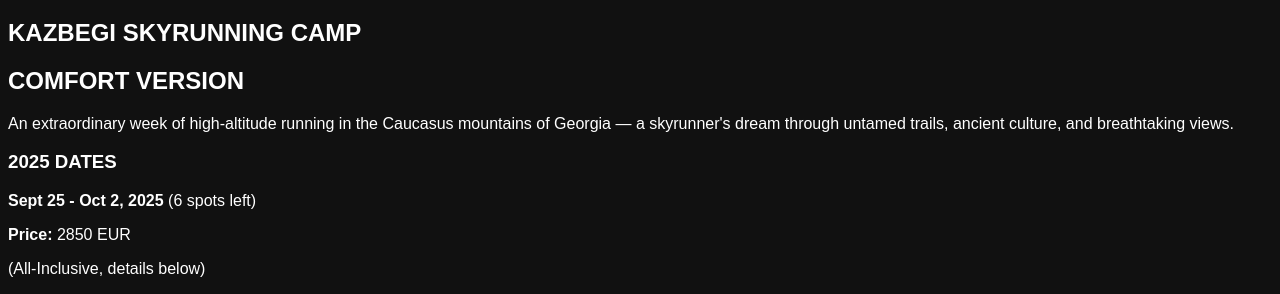
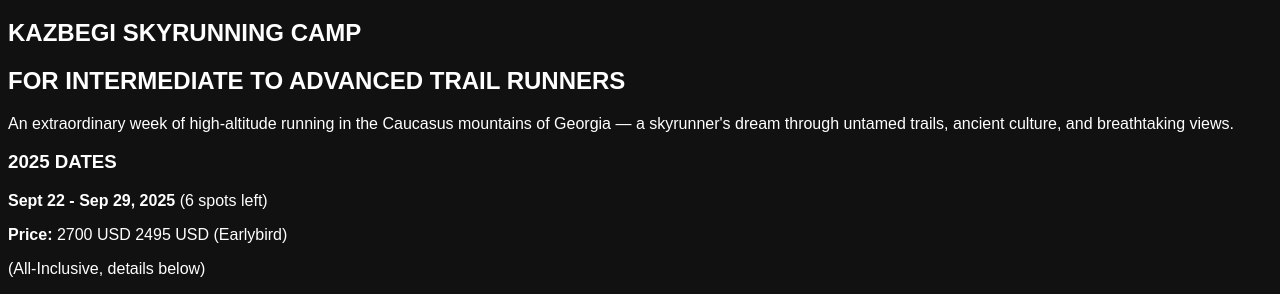
Before and after one commit to irakliShengelia/wrestling, a Nuxt app: page /skyrunning-camp in a window 1280 px wide. Shown: the part 189-483 px from the top of the page. Built offline with nearby package versions, Linux system fonts and the light colour scheme.

Commit message:
improve pricing

```diff
--- a/pages/skyrunning-camp.vue
+++ b/pages/skyrunning-camp.vue
@@ -26,17 +26,17 @@
   <section class="py-16 px-6 bg-white text-left">
     <div class="max-w-4xl mx-auto">
       <h1 class="text-5xl font-bold text-black">Kazbegi Skyrunning Camp</h1>
-      <h2 class="text-3xl font-semibold text-blue-600 mt-2">COMFORT VERSION</h2>
+      <h2 class="text-3xl font-semibold text-blue-600 mt-2">For intermediate to advanced trail runners</h2>
       <p class="text-lg text-gray-700 mt-4">
         An extraordinary week of high-altitude running in the Caucasus mountains of Georgia — a skyrunner's dream through untamed trails, ancient culture, and breathtaking views.
       </p>
 
       <h3 class="text-2xl font-semibold text-black mt-6">2025 Dates</h3>
       <div class="dates mt-2">
-        <p class="text-lg text-blue-600"><strong>Sept 25 - Oct 2, 2025</strong> (6 spots left)</p>
+        <p class="text-lg text-blue-600"><strong>Sept 22 - Sep 29, 2025</strong> (6 spots left)</p>
       </div>
 
-      <p class="text-lg font-bold text-black mt-4"><strong>Price:</strong> 2850 EUR</p>
+      <p class="text-lg font-bold text-black mt-4"><strong>Price:</strong> <span class="line-through">2700 USD</span> <span class="text-red-600">2495 USD</span> (Earlybird)</p>
       <p class="text-lg text-gray-700">(All-Inclusive, details below)</p>
     </div>
   </section>
@@ -67,7 +67,7 @@
   </section>
 
   <!-- Daily Itinerary Section -->
-  <section class="py-16 px-6 bg-white text-left shadow-lg rounded-lg">
+  <section class="py-16 px-6 bg-white text-left shadow-lg">
     <div class="max-w-4xl mx-auto">
       <h2 class="text-4xl font-bold text-blue-600 mb-6 border-b-2 border-blue-600 pb-2">Daily Itinerary</h2>
 
@@ -179,7 +179,7 @@
   <!-- Request to Book Section -->
   <section id="booking" class="py-16 px-6 bg-blue-600 text-white text-left w-full">
     <div class="max-w-4xl mx-auto">
-      <h2 class="text-4xl font-bold">Request to Book</h2>
+      <h2 class="text-4xl font-bold text-center">Request to Book</h2>
       <form class="mt-8 max-w-xl mx-auto bg-white p-6 rounded-lg shadow-lg">
         <div class="mb-4">
           <label class="block text-gray-800 font-bold mb-2">Full Name</label>
```
